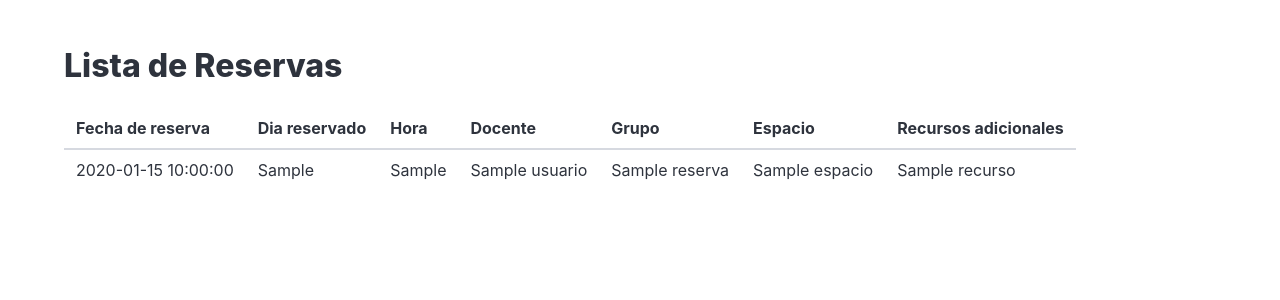
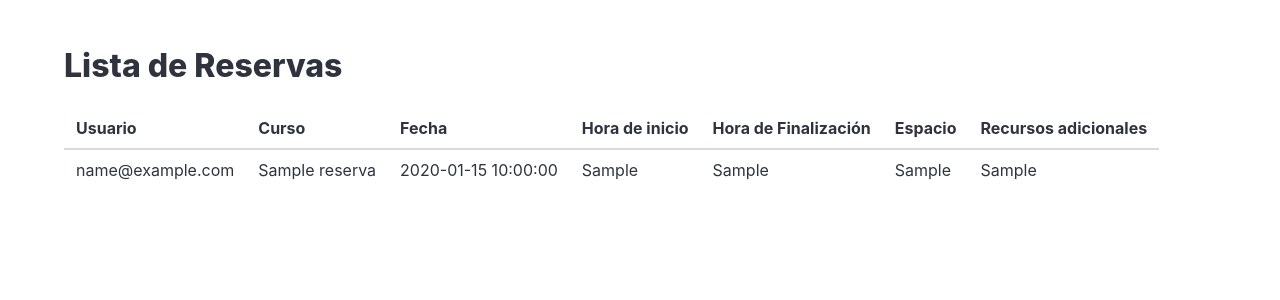
Before and after one commit to felipenavbar/reservas_iebs, a PHP site: page /listarreservas.php in a window 1280 px wide. Shown: the top 300 px of the page. Run offline with PHP 8.4, Linux system fonts and the light colour scheme; tables that the repository leaves empty or names only in its code hold one stand-in row (values such as "Sample post").

Commit message:
Actualizar la lista de reservas para incluir nuevos campos

```diff
--- a/listarreservas.php
+++ b/listarreservas.php
@@ -5,25 +5,17 @@ include 'conexion.php';
 // Consulta SQL para obtener todos los registros de la tabla
 $sql = "
     SELECT
-        Reservas.FechaCreacion,
-        Reservas.dia_semana,
-        Reservas.Hora,
-        Usuarios.Nombre,
+
+        Reservas.email_docente,
         Reservas.nombre_grupo,
-        Espacios.NombreEspacio,
-        Recursos.NombreRecursos
-
-
-
+        Reservas.fecha_reserva,
+        Reservas.hora_inicio,
+        Reservas.hora_fin,
+        Reservas.Espacio,
+        Reservas.Recurso
 
     FROM
         Reservas
-    INNER JOIN
-        Usuarios ON Reservas.UsuarioID = Usuarios.UsuarioID
-    INNER JOIN
-        Espacios ON Reservas.EspacioID = Espacios.EspacioID
-    INNER JOIN
-        Recursos ON Reservas.RecursoID = Recursos.ID
 ";
 
 $result = $conn->query($sql);
@@ -31,12 +23,14 @@ $result = $conn->query($sql);
 
 <!DOCTYPE html>
 <html lang="es">
+
 <head>
     <meta charset="UTF-8">
     <meta name="viewport" content="width=device-width, initial-scale=1.0">
     <link rel="stylesheet" href="css/bulma.css">
     <title>Lista de Reservas</title>
 </head>
+
 <body>
     <section class="section">
         <div class="container">
@@ -48,11 +42,11 @@ $result = $conn->query($sql);
                 echo "<table class='table is-striped is-hoverable'>
                         <thead>
                             <tr>
-                                <th>Fecha de reserva</th>
-                                <th>Dia reservado</th>
-                                <th>Hora</th>
-                                <th>Docente</th>
-                                <th>Grupo</th>
+                                <th>Usuario</th>
+                                <th>Curso</th>
+                                <th>Fecha</th>
+                                <th>Hora de inicio</th>
+                                <th>Hora de Finalización</th>
                                 <th>Espacio</th>
                                 <th>Recursos adicionales</th>
 
@@ -63,13 +57,13 @@ $result = $conn->query($sql);
                 // Salida de datos de cada fila
                 while($row = $result->fetch_assoc()) {
                     echo "<tr>
-                            <td>" . htmlspecialchars($row["FechaCreacion"]). "</td>
-                             <td>" . htmlspecialchars($row["dia_semana"]). "</td>
-                             <td>" . htmlspecialchars($row["Hora"]). "</td>
-                            <td>" . htmlspecialchars($row["Nombre"]). "</td>
-                            <td>" . htmlspecialchars($row["nombre_grupo"]). "</td>
-                            <td>" . htmlspecialchars($row["NombreEspacio"]). "</td>
-                            <td>" . htmlspecialchars($row["NombreRecursos"]). "</td>
+                            <td>" . htmlspecialchars($row["email_docente"]). "</td>
+                             <td>" . htmlspecialchars($row["nombre_grupo"]). "</td>
+                             <td>" . htmlspecialchars($row["fecha_reserva"]). "</td>
+                            <td>" . htmlspecialchars($row["hora_inicio"]). "</td>
+                            <td>" . htmlspecialchars($row["hora_fin"]). "</td>
+                            <td>" . htmlspecialchars($row["Espacio"]). "</td>
+                            <td>" . htmlspecialchars($row["Recurso"]). "</td>
 
 
                           </tr>";
@@ -85,4 +79,5 @@ $result = $conn->query($sql);
         </div>
     </section>
 </body>
+
 </html>
```
